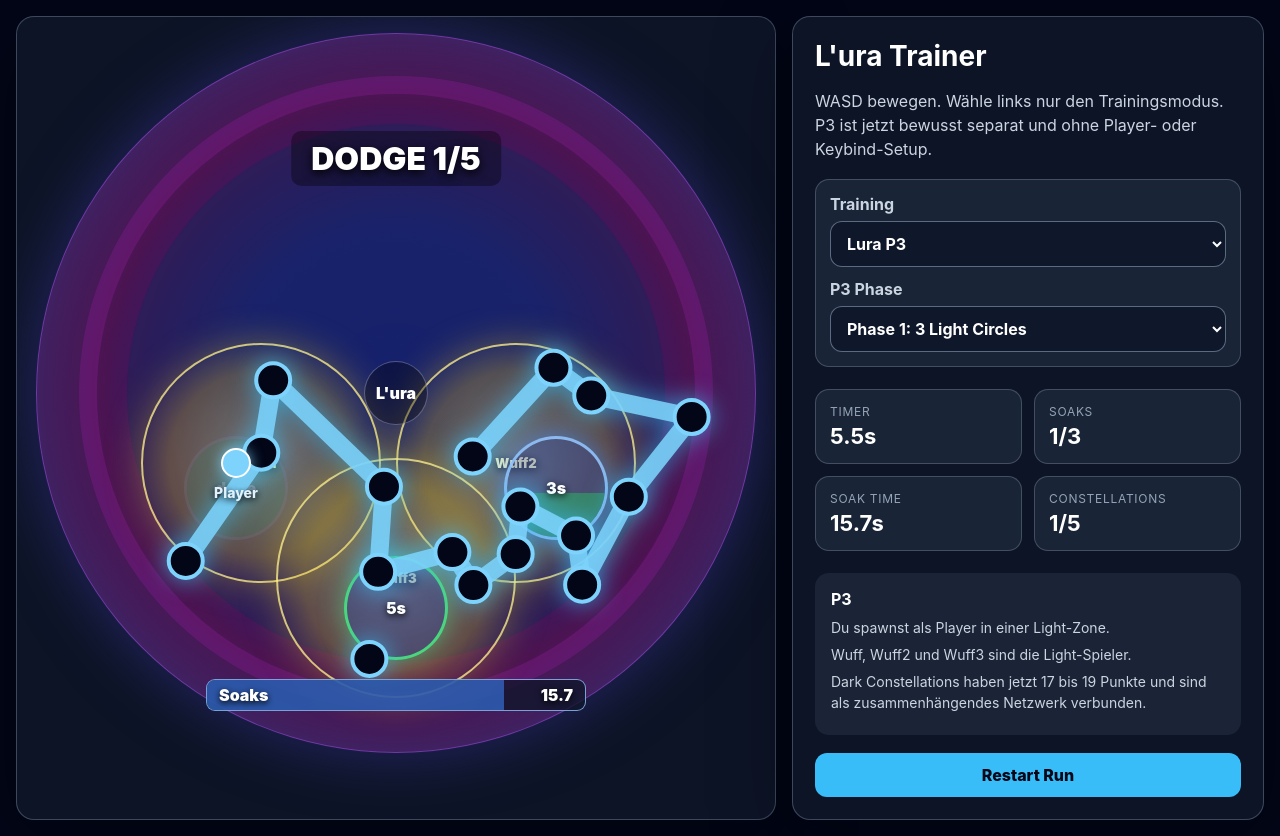
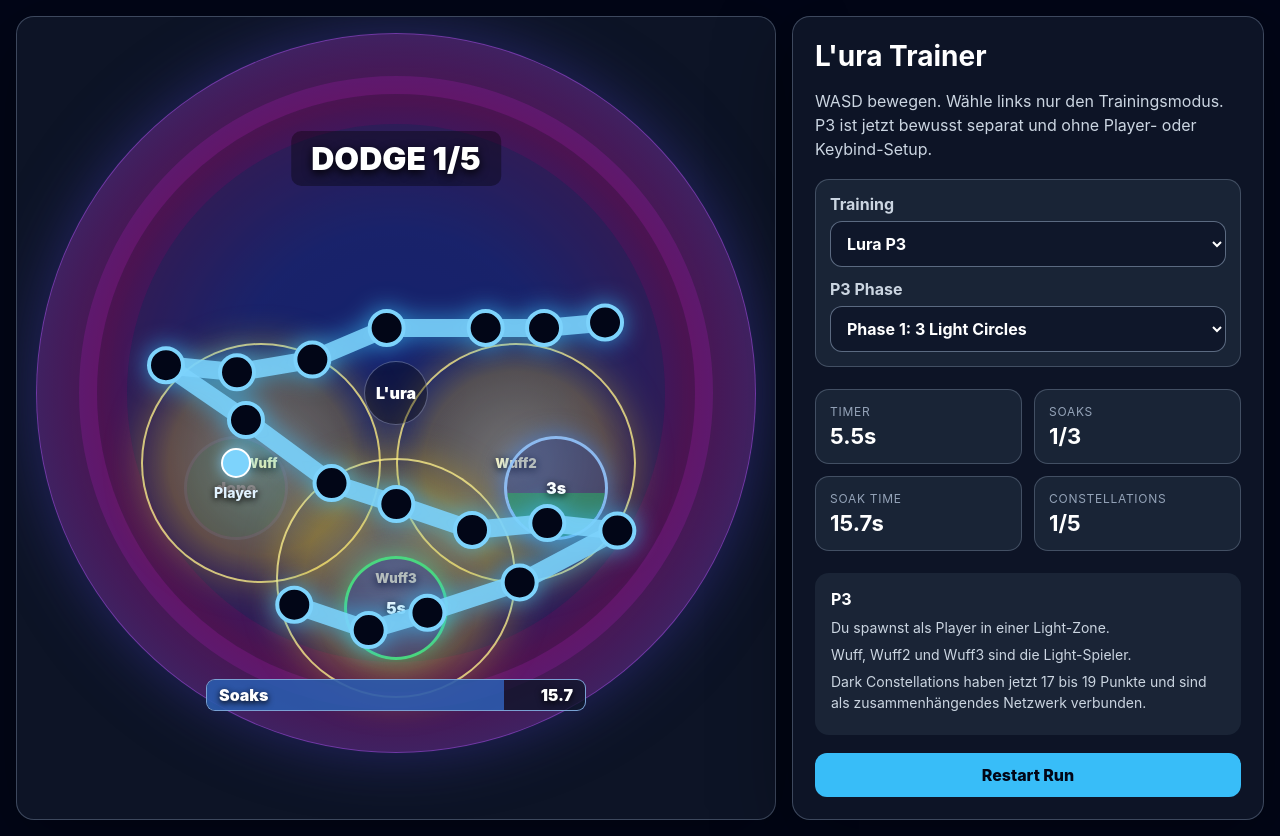
Before and after one commit to Tyrox92/lura-helper, a React (Vite) app: page / in a window 1280 px wide. Built offline with nearby package versions, Linux system fonts and the light colour scheme.

Commit message:
Add files via upload

```diff
--- a/src/App.jsx
+++ b/src/App.jsx
@@ -96,120 +96,96 @@ function makeMstEdges(points) {
 }
 
 function makePathEdges(points) {
-  if (points.length < 2) return [];
-
-  const MAX_LINK = 155;
-  const HARD_MAX_LINK = 185;
-  const remaining = new Set(points.map((_, i) => i));
-  const edges = [];
-
-  // Start around the left/lower side and then continue locally.
-  // This keeps the pattern as a realistic chain instead of creating huge cross-room jumps.
-  let current = points
-    .map((p, i) => ({
-      i,
-      score: p.x + Math.abs(p.y - (CENTER + 115)) * 0.55
-    }))
-    .sort((a, b) => a.score - b.score)[0].i;
-
-  remaining.delete(current);
-
-  while (remaining.size) {
-    const candidates = [...remaining]
-      .map((j) => {
-        const d = dist(points[current], points[j]);
-        const yPenalty = Math.abs(points[current].y - points[j].y) * 0.10;
-        const reversePenalty = points[j].x < points[current].x - 45 ? 16 : 0;
-        const longPenalty = d > MAX_LINK ? (d - MAX_LINK) * 4 : 0;
-
-        return {
-          j,
-          d,
-          score: d + yPenalty + reversePenalty + longPenalty
-        };
-      })
-      .sort((a, b) => a.score - b.score);
-
-    let pick = candidates.find((c) => c.d <= MAX_LINK);
-
-    // Only allow a longer link if the path would otherwise stop completely.
-    if (!pick) pick = candidates.find((c) => c.d <= HARD_MAX_LINK);
-    if (!pick) break;
-
-    edges.push({ a: current, b: pick.j });
-    remaining.delete(pick.j);
-    current = pick.j;
-  }
-
-  return edges;
+  // Points are generated in path order. Connect only neighbors.
+  // This guarantees no isolated points and no long cross-room skip links.
+  return points.slice(1).map((_, i) => ({ a: i, b: i + 1 }));
 }
 
 function makeConstellation(id) {
   const count = randomInt(17, 19);
   const points = [];
-  const offset = Math.random() * Math.PI * 2;
 
-  // P3 Constellations mostly happen around L'ura and the playable soak/light area.
-  // Keep them out of the unrealistic far upper arena.
-  const zones = [
-    { x: CENTER - 185, y: CENTER + 70, rx: 95, ry: 120, weight: 3 },
-    { x: CENTER - 80, y: CENTER + 105, rx: 110, ry: 115, weight: 3 },
-    { x: CENTER + 25, y: CENTER + 105, rx: 120, ry: 115, weight: 3 },
-    { x: CENTER + 135, y: CENTER + 85, rx: 105, ry: 125, weight: 3 },
-    { x: CENTER + 210, y: CENTER + 50, rx: 80, ry: 110, weight: 2 },
-    { x: CENTER, y: CENTER + 205, rx: 135, ry: 80, weight: 2 }
+  const lanes = [
+    CENTER - 70,
+    CENTER + 25,
+    CENTER + 115,
+    CENTER + 205
   ];
 
-  const weightedZones = zones.flatMap((z) => Array.from({ length: z.weight }, () => z));
+  const startLeft = Math.random() < 0.5;
+  const minX = CENTER - 230;
+  const maxX = CENTER + 235;
+  const minY = CENTER - 65;
+  const maxY = CENTER + 255;
+
+  let current = {
+    x: startLeft ? randomBetween(minX, minX + 70) : randomBetween(maxX - 70, maxX),
+    y: lanes[randomInt(0, lanes.length - 1)] + randomBetween(-18, 18)
+  };
+
+  points.push({ id: `${id}-0`, ...current });
+
+  let dir = startLeft ? 1 : -1;
+  let laneIndex = lanes.reduce((best, lane, i) => {
+    const bestD = Math.abs(lanes[best] - current.y);
+    const d = Math.abs(lane - current.y);
+    return d < bestD ? i : best;
+  }, 0);
 
   let attempts = 0;
 
-  while (points.length < count && attempts < 2500) {
+  while (points.length < count && attempts < 2000) {
     attempts++;
 
-    const zone = weightedZones[Math.floor(Math.random() * weightedZones.length)];
-    const angle = Math.random() * Math.PI * 2;
-    const r = Math.sqrt(Math.random());
+    if (Math.random() < 0.28) {
+      laneIndex = clamp(laneIndex + (Math.random() < 0.5 ? -1 : 1), 0, lanes.length - 1);
+    }
 
-    const p = {
-      id: `${id}-${points.length}`,
-      x: zone.x + Math.cos(angle) * zone.rx * r + randomBetween(-12, 12),
-      y: zone.y + Math.sin(angle) * zone.ry * r + randomBetween(-12, 12)
+    if ((current.x > maxX - 45 && dir === 1) || (current.x < minX + 45 && dir === -1)) {
+      dir *= -1;
+      laneIndex = clamp(laneIndex + 1, 0, lanes.length - 1);
+    }
+
+    const stepX = randomBetween(58, 100) * dir;
+    const stepY = (lanes[laneIndex] - current.y) * 0.55 + randomBetween(-36, 36);
+
+    const next = {
+      x: clamp(current.x + stepX, minX, maxX),
+      y: clamp(current.y + stepY, minY, maxY)
     };
 
-    // Avoid the far upper half. A little above boss is okay, top wall is not.
-    if (p.y < CENTER - 115) continue;
-    if (!inArena(p, 32)) continue;
-    if (dist(p, { x: CENTER, y: CENTER }) < 58) continue;
-    if (points.some((other) => dist(p, other) < 34)) continue;
+    if (!inArena(next, 34)) continue;
+    if (dist(next, { x: CENTER, y: CENTER }) < 58) continue;
 
-    points.push(p);
+    const previous = points[points.length - 1];
+    const linkLength = dist(previous, next);
+
+    // The boss patterns do not create giant jumps. Keep every segment local.
+    if (linkLength < 45 || linkLength > 135) continue;
+
+    points.push({ id: `${id}-${points.length}`, ...next });
+    current = next;
   }
 
+  // Fallback: if the random walk got stuck, continue with a controlled local spiral.
   while (points.length < count) {
-    const angle = offset + (points.length / count) * Math.PI * 2 + randomBetween(-0.35, 0.35);
-    const radius = randomBetween(90, 260);
-    const p = {
-      id: `${id}-${points.length}`,
-      x: CENTER + Math.cos(angle) * radius,
-      y: CENTER + 80 + Math.sin(angle) * radius * 0.75
+    const previous = points[points.length - 1];
+    const angle = (points.length / count) * Math.PI * 2 + (startLeft ? 0 : Math.PI);
+    const next = {
+      x: clamp(previous.x + Math.cos(angle) * 75, minX, maxX),
+      y: clamp(previous.y + Math.sin(angle) * 55, minY, maxY)
     };
 
-    if (p.y < CENTER - 115) p.y = CENTER - 105 + randomBetween(0, 30);
-    if (!inArena(p, 32)) {
-      const dx = p.x - CENTER;
-      const dy = p.y - CENTER;
-      const len = Math.hypot(dx, dy);
-      p.x = CENTER + (dx / len) * (RADIUS - 42);
-      p.y = CENTER + (dy / len) * (RADIUS - 42);
+    if (!inArena(next, 34) || dist(next, { x: CENTER, y: CENTER }) < 58) {
+      next.x = clamp(previous.x + 70 * dir, minX, maxX);
+      next.y = clamp(previous.y + 25, minY, maxY);
+      if ((next.x >= maxX || next.x <= minX)) dir *= -1;
     }
 
-    points.push(p);
+    points.push({ id: `${id}-${points.length}`, ...next });
+    current = next;
   }
 
-  // Realistic training approximation:
-  // Dark Constellation mostly behaves like one continuous path through the points.
-  // So each point gets at most two connections. No spiderweb / multi-edge clusters.
   const edges = makePathEdges(points);
 
   return { id, points, edges, startedAt: 0 };
```
Also changed, not shown: 1 other file (tests, documents, lock files or other folders).
